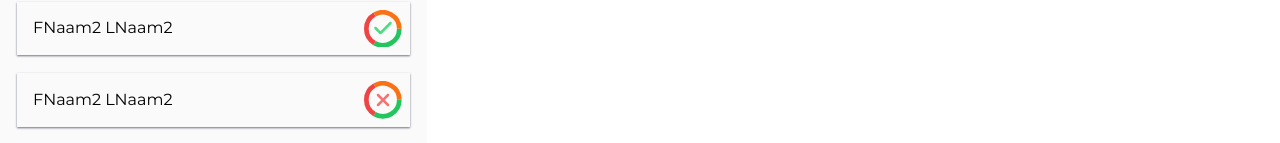
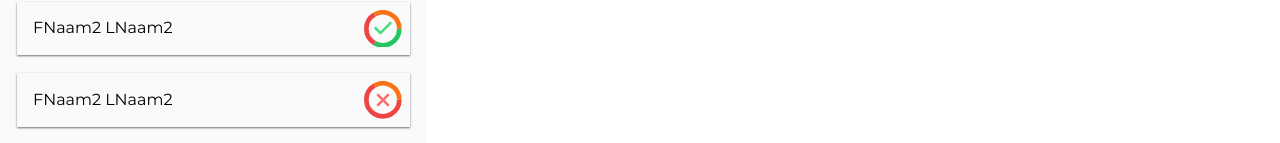
Before and after one commit to SELab-2/OSOC-1, a Next.js app in the folder frontend/: page /students in a window 1280 px wide. Shown: the part 562-705 px from the top of the page. Built offline with nearby package versions, Linux system fonts and the light colour scheme.

Commit message:
chore: refactor status functions

```diff
--- a/frontend/components/StudentSidebar.tsx
+++ b/frontend/components/StudentSidebar.tsx
@@ -320,8 +320,8 @@ const students = [
       },
       {
         coachId: '101',
-        status: 'Yes',
-        motivation: 'Dit is een motivatie voor yes',
+        status: 'No',
+        motivation: 'Dit is een motivatie voor no',
       },
       {
         coachId: '102',
--- a/frontend/components/students/StudentTile.tsx
+++ b/frontend/components/students/StudentTile.tsx
@@ -6,6 +6,7 @@ import {
   faXmark,
 } from '@fortawesome/free-solid-svg-icons';
 import { Icon } from '@iconify/react';
+import { useState } from 'react';
 const check_mark = <FontAwesomeIcon icon={faCheck} />;
 const question_mark = <FontAwesomeIcon icon={faQuestion} />;
 const x_mark = <FontAwesomeIcon icon={faXmark} />;
@@ -22,7 +23,7 @@ export type Student = {
 
 type StatusSuggestion = {
   coachId: string;
-  status: string;
+  status: string; // Expected to only be Yes, No, Maybe
   motivation: string;
 };
 
@@ -30,36 +31,35 @@ type StudentProp = {
   student: Student;
 };
 
+type stringNumberDict = {
+  [key: string]: number;
+};
+
+type stringArrayDict = {
+  [key: string]: [JSX.Element, string];
+};
+
+/**
+ * This is used for the icon + icon color for the student status pie chart
+ * If the student status is different from Yes, No, Maybe, Undecided then Default will be used
+ */
+const chartHelper = {
+  Yes: [check_mark, 'text-check-green'],
+  No: [x_mark, 'text-check-red'],
+  Maybe: [question_mark, 'text-check-orange'],
+  Undecided: [tilde_mark, 'text-check-gray'],
+  Default: [tilde_mark, 'text-check-gray'],
+} as stringArrayDict;
+
 const StudentTile: React.FC<StudentProp> = ({ student }: StudentProp) => {
-  // There is probably a better way of doing this
-  let myLabel = tilde_mark;
-  let myColor = 'text-check-gray';
-  if (student.status == 'Yes') {
-    myLabel = check_mark;
-    myColor = 'text-check-green';
-  } else if (student.status == 'No') {
-    myLabel = x_mark;
-    myColor = 'text-check-red';
-  } else if (student.status == 'Maybe') {
-    myLabel = question_mark;
-    myColor = 'text-check-orange';
-  }
-
-  // There is probably a better way of doing this
-  let yes = 0;
-  let no = 0;
-  let maybe = 0;
+  const suggestionCounts = {} as stringNumberDict;
   student.statusSuggestions.forEach((suggestion) => {
-    if (suggestion.status == 'Yes') {
-      yes += 1;
-    } else if (suggestion.status == 'No') {
-      no += 1;
-    } else {
-      maybe += 1;
-    }
+    suggestionCounts[suggestion.status] =
+      suggestionCounts[suggestion.status] + 1 || 1;
   });
 
   return (
+    //  TODO add a chevron dropdown to show possible roles, student coach, ...
     <tr key={student.id} className="">
       <td className="">
         <div className="my-2 flex flex-row justify-between p-2 shadow-sm shadow-gray-500">
@@ -81,20 +81,39 @@ const StudentTile: React.FC<StudentProp> = ({ student }: StudentProp) => {
             <p className="pl-2">{student.firstName + ' ' + student.lastName}</p>
           </div>
 
+          {/* TODO add some sort of counter to show total amount of suggestions for this student */}
           {/* holds the suggestions circle image thing + checkmark */}
           <div className="relative w-[10%]">
             <PieChart
               data={[
-                { title: 'Yes', value: yes, color: '#22c55e' },
-                { title: 'No', value: no, color: '#ef4444' },
-                { title: 'Maybe', value: maybe, color: '#f97316' },
+                {
+                  title: 'Yes',
+                  value: suggestionCounts.Yes || 0,
+                  color: '#22c55e', // I can't get tailwind config colors to work here
+                },
+                {
+                  title: 'No',
+                  value: suggestionCounts.No || 0,
+                  color: '#ef4444',
+                },
+                {
+                  title: 'Maybe',
+                  value: suggestionCounts.Maybe || 0,
+                  color: '#f97316',
+                },
               ]}
               lineWidth={25}
             />
             <i
-              className={`chart-label absolute left-1/2 top-1/2 text-[16px] sm:text-[22px] md:text-[12px] lg:text-[20px] xl:text-[20px] xl1920:text-[22px] ${myColor}`}
+              className={`chart-label absolute left-1/2 top-1/2 text-[16px] sm:text-[22px] md:text-[12px] lg:text-[20px] xl:text-[20px] xl1920:text-[22px] ${
+                chartHelper[student.status]
+                  ? chartHelper[student.status][1]
+                  : chartHelper['Default'][1]
+              }`}
             >
-              {myLabel}
+              {chartHelper[student.status]
+                ? chartHelper[student.status][0]
+                : chartHelper['Default'][0]}
             </i>
           </div>
         </div>
```
